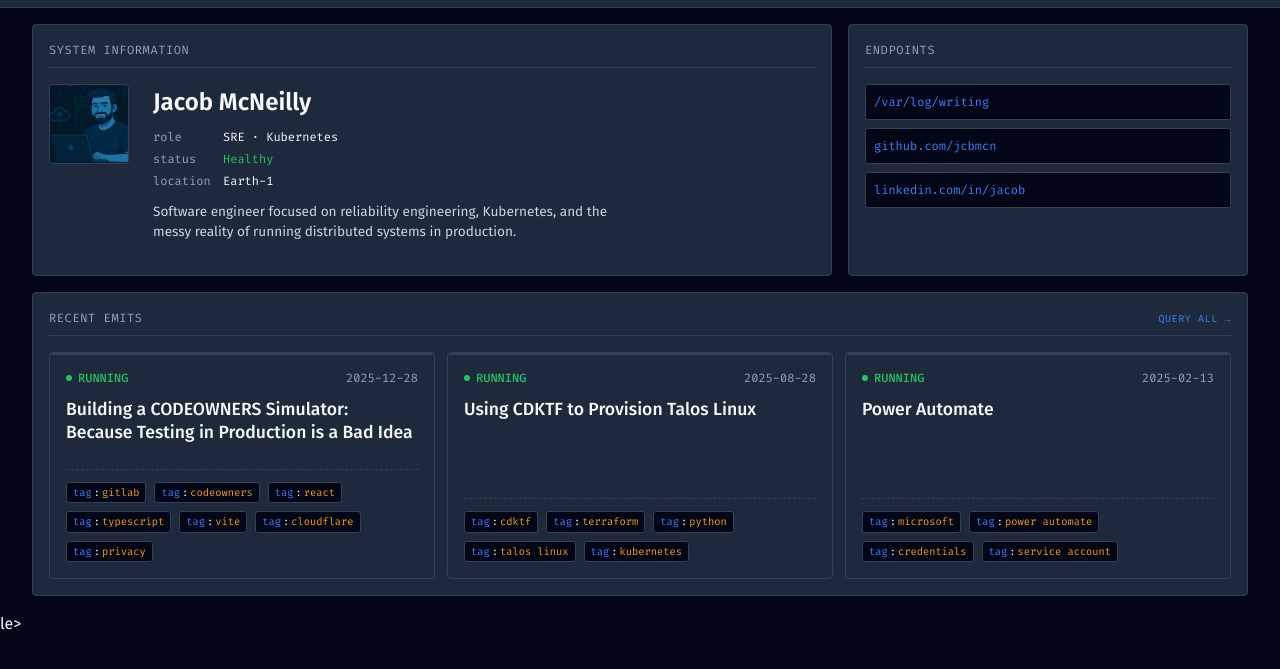
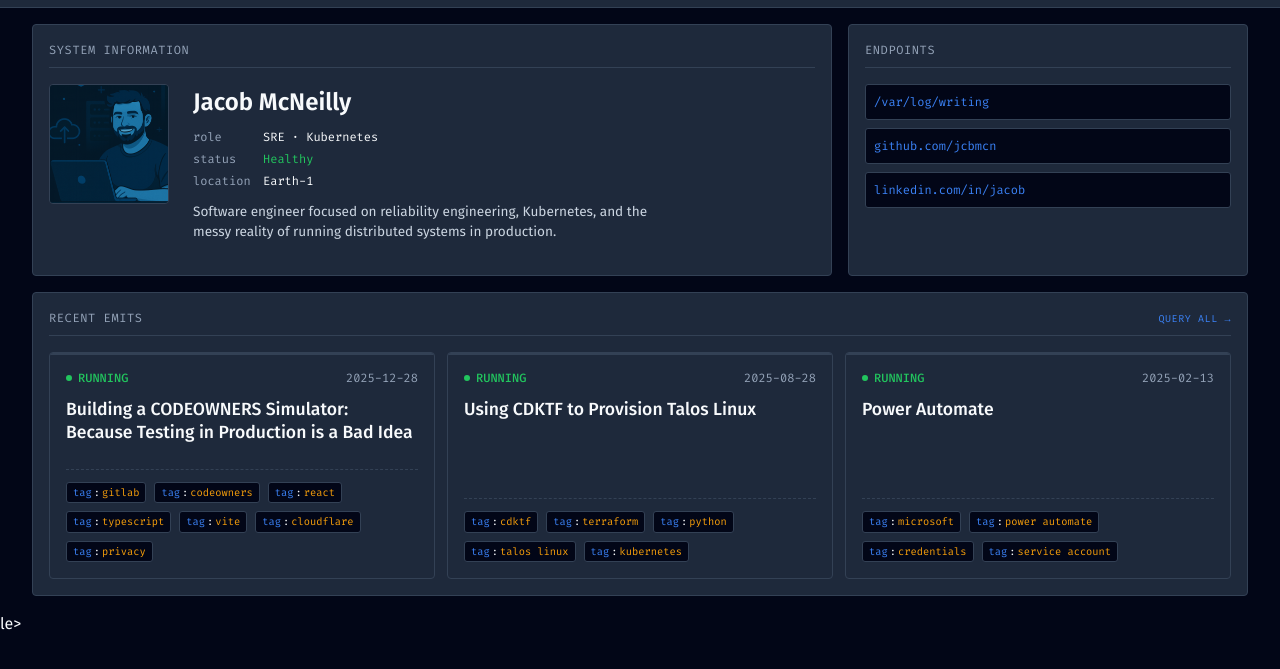
Before and after one commit to jcbmcn/jcbmcn.github.io, an Astro site: page / in a window 1280 px wide. Shown: the part 41-710 px from the top of the page. Built offline with nearby package versions, Linux system fonts and the light colour scheme; Astro itself is replaced by a stand-in of ours.

Commit message:
fix(ui): increase avatar size

```diff
--- a/src/pages/index.astro
+++ b/src/pages/index.astro
@@ -20,7 +20,7 @@ const recentPosts = allPosts
       <section class="panel system-info">
         <div class="panel-header">System Information</div>
         <div class="sys-content">
-          <img src="/images/avatar.png" alt="Jacob McNeilly" class="sys-avatar" />
+          <img src="/images/avatar.png" alt="Jacob McNeilly" class="sys-avatar" width="120" height="120" />
           <div class="sys-details">
             <h1 class="sys-title">Jacob McNeilly</h1>
             <ul class="sys-metrics">
@@ -106,7 +106,7 @@ const recentPosts = allPosts
   }
 
   .sys-avatar {
-    width: 80px; height: 80px;
+    width: 120px; height: 120px;
     border-radius: 4px;
     border: 1px solid var(--color-border);
     flex-shrink: 0;
```
